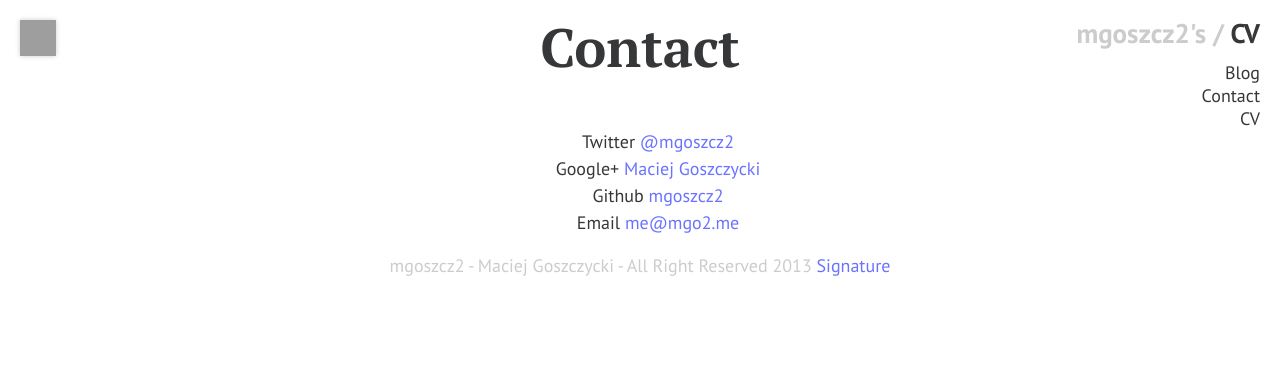
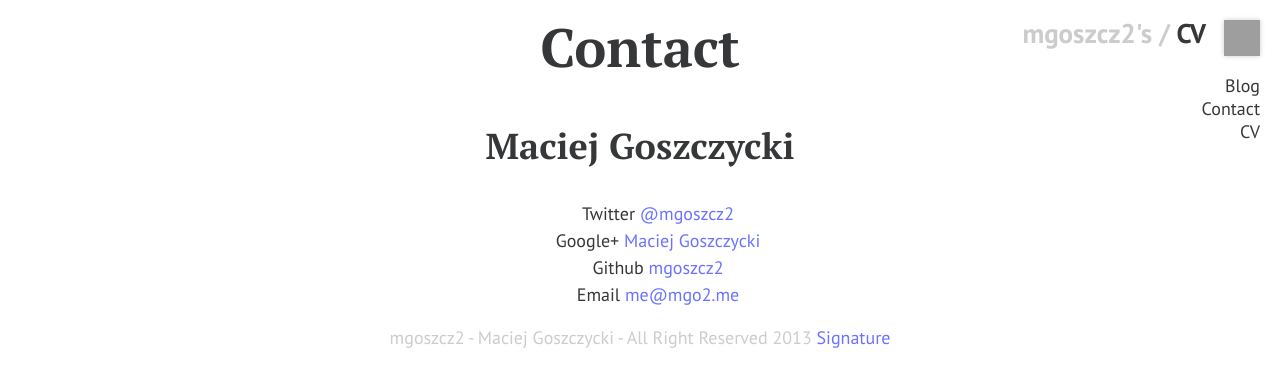
Before and after one commit to maciej-irl/maciej-irl.github.io, a Jekyll site: the page built from contact.html, in a window 1280 px wide. Shown: the top 387 px of the page. Built offline with Jekyll 4.4.1, drawn with Linux system fonts in a browser that asks for light colours; Markdown is read by kramdown in place of the engine named in the settings; grey boxes are pictures that could not be loaded.

Commit message:
Small improvments

```diff
--- a/_layouts/default.html
+++ b/_layouts/default.html
@@ -12,9 +12,9 @@
     <body>
       <a href="/"><img id="brand" src="http://www.gravatar.com/avatar/64ce0ac7d44d2076d23b21ac62214970.png"></a>
       <nav>
-        <a href="/"><h1>
+        <h1><a href="/">
           mgoszcz2's / <span>{{ page.kind }}</span>
-        </h1></a>
+        </a></h1>
         <div>
           <a href="/">Blog</a>
           <a href="/contact.html">Contact</a>
--- a/contact.html
+++ b/contact.html
@@ -5,6 +5,7 @@ title: Contact - mogszcz2
 ---
 
 <h1>Contact</h1>
+<h2>Maciej Goszczycki</h2>
 <ul class="nobullet center">
   <li>
     Twitter <a href="http://twitter.com/mgoszcz2">@mgoszcz2</a>
--- a/css/main.css
+++ b/css/main.css
@@ -39,6 +39,13 @@ h6 {
   line-height: 1em;
 }
 
+/* Move image to the right */
+body > a {
+  position: fixed;
+  top: 20px;
+  right: 20px;
+}
+
 /* Image thingy */
 body > a img {
   transition: width 0.3s;
@@ -75,31 +82,20 @@ nav div {
 /* Blog branding */
 nav h1 {
   font-size: 1.5em;
-  color: #cccccc;
   font-family: 'PT Sans', sans-serif;
-  margin: 0 0 0.5em;
-}
-
-/* The /<stuff> part */
-nav h1 span {
-  color: #353738;
-}
-
-/* Full color on hover */
-nav h1:hover {
-  color: #353738;
+  margin: 0 2em 1em 0;
 }
 
 /* No underline on the branding */
-nav > a:hover {
+nav h1 a {
+  color: #cccccc;
   text-decoration: none;
 }
 
-/* Center image */
-body > a {
-  position: fixed;
-  top: 20px;
-  left 20px;
+/* Full color on hover and / part */
+nav h1 span,
+nav h1 a:hover {
+  color: #353738;
 }
 
 /* Nav a effects*/
@@ -150,6 +146,7 @@ footer {
 footer {
   text-align: center;
   color: #cccccc;
+  clear: both;
 }
 
 /* Fix * reset*/
```
